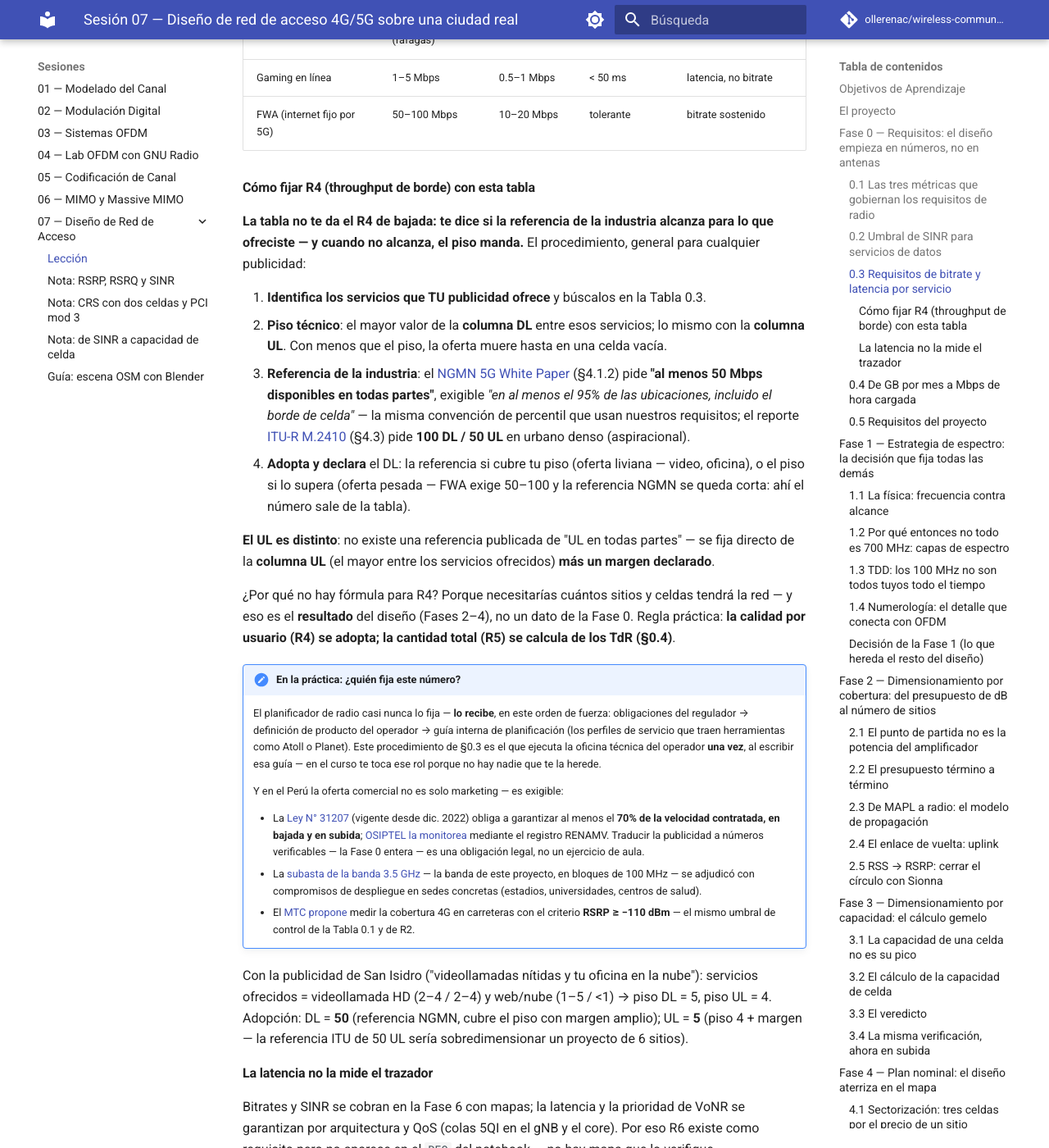
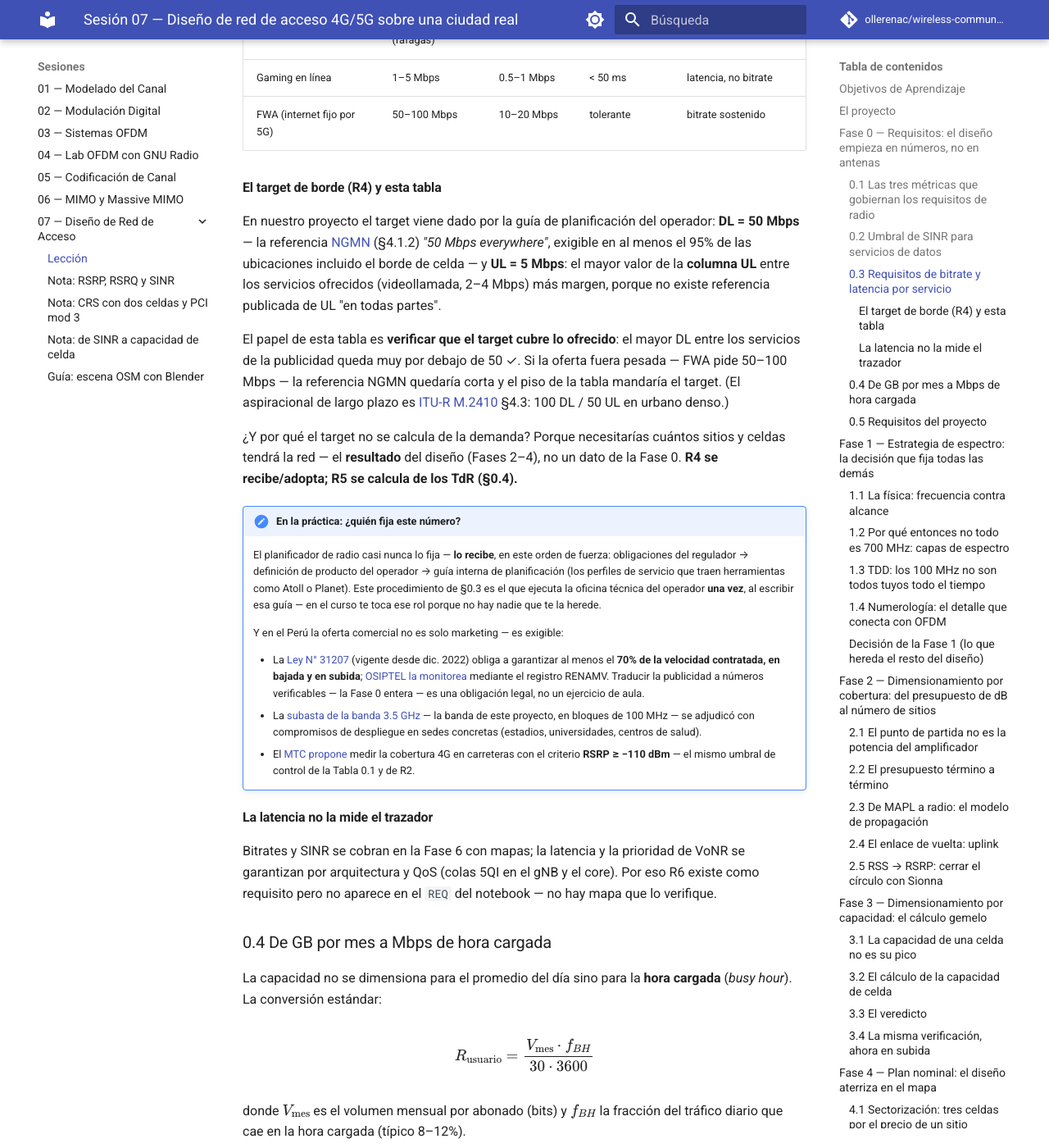
Before and after one commit to ollerenac/wireless-communication-systems, an MkDocs documentation site: the page built from docs/sessions/07-network-design/index.md, in a window 1280 px wide and 1400 px high, scrolled down 4534 px. Shown: the whole window at 82% size. Built offline with MkDocs 1.6.1 and Material for MkDocs 9.7.7, drawn with Linux system fonts in a browser that asks for light colours; comment, search, counter and statistics services are not loaded.

Commit message:
refactor(07-network-design): compress §0.3 R4 to three paragraphs
- 4-step procedure and worked example removed — with the TdR-given target
  (option B) nobody executes that procedure in the course; the 'En la
  práctica' note already covers who writes the guideline
- What remains: the given target (DL 50 = NGMN ref, UL 5 = max UL column
  + margin), the table's actual role (verify the target covers the offer;
  heavy offers like FWA flip it), and the one-line no-formula rationale
- District mention dropped from the section

Co-Authored-By: Claude Fable 5 <noreply@anthropic.com>
Claude-Session: https://claude.ai/code/session_01DwhbKVUZCFgUhxaWRkBL6Y

```diff
--- a/docs/sessions/07-network-design/index.md
+++ b/docs/sessions/07-network-design/index.md
@@ -214,38 +214,29 @@ típicos de planificación:
 | Gaming en línea | 1–5 Mbps | 0.5–1 Mbps | < 50 ms | latencia, no bitrate |
 | FWA (internet fijo por 5G) | 50–100 Mbps | 10–20 Mbps | tolerante | bitrate sostenido |
 
-#### Cómo fijar R4 (throughput de borde) con esta tabla
+#### El target de borde (R4) y esta tabla
 
-**La tabla no te da el R4 de bajada: te dice si la referencia de la
-industria alcanza para lo que ofreciste — y cuando no alcanza, el piso
-manda.** El procedimiento, general para cualquier publicidad:
+En nuestro proyecto el target viene dado por la guía de planificación
+del operador: **DL = 50 Mbps** — la referencia
+[NGMN](https://www.ngmn.org/wp-content/uploads/NGMN_5G_White_Paper_V1_0.pdf)
+(§4.1.2) *"50 Mbps everywhere"*, exigible en al menos el 95% de las
+ubicaciones incluido el borde de celda — y **UL = 5 Mbps**: el mayor
+valor de la **columna UL** entre los servicios ofrecidos (videollamada,
+2–4 Mbps) más margen, porque no existe referencia publicada de UL "en
+todas partes".
 
-1. **Identifica los servicios que TU publicidad ofrece** y búscalos en
-   la Tabla 0.3.
-2. **Piso técnico**: el mayor valor de la **columna DL** entre esos
-   servicios; lo mismo con la **columna UL**. Con menos que el piso, la
-   oferta muere hasta en una celda vacía.
-3. **Referencia de la industria**: el
-   [NGMN 5G White Paper](https://www.ngmn.org/wp-content/uploads/NGMN_5G_White_Paper_V1_0.pdf)
-   (§4.1.2) pide **"al menos 50 Mbps disponibles en todas partes"**,
-   exigible *"en al menos el 95% de las ubicaciones, incluido el borde
-   de celda"* — la misma convención de percentil que usan nuestros
-   requisitos; el reporte
-   [ITU-R M.2410](https://www.itu.int/dms_pub/itu-r/opb/rep/R-REP-M.2410-2017-PDF-E.pdf)
-   (§4.3) pide **100 DL / 50 UL** en urbano denso (aspiracional).
-4. **Adopta y declara** el DL: la referencia si cubre tu piso (oferta
-   liviana — video, oficina), o el piso si lo supera (oferta pesada —
-   FWA exige 50–100 y la referencia NGMN se queda corta: ahí el número
-   sale de la tabla).
+El papel de esta tabla es **verificar que el target cubre lo ofrecido**:
+el mayor DL entre los servicios de la publicidad queda muy por debajo de
+50 ✓. Si la oferta fuera pesada — FWA pide 50–100 Mbps — la referencia
+NGMN quedaría corta y el piso de la tabla mandaría el target. (El
+aspiracional de largo plazo es
+[ITU-R M.2410](https://www.itu.int/dms_pub/itu-r/opb/rep/R-REP-M.2410-2017-PDF-E.pdf)
+§4.3: 100 DL / 50 UL en urbano denso.)
 
-**El UL es distinto**: no existe una referencia publicada de "UL en
-todas partes" — se fija directo de la **columna UL** (el mayor entre
-los servicios ofrecidos) **más un margen declarado**.
-
-¿Por qué no hay fórmula para R4? Porque necesitarías cuántos sitios y
-celdas tendrá la red — y eso es el **resultado** del diseño (Fases
-2–4), no un dato de la Fase 0. Regla práctica: **la calidad por usuario
-(R4) se adopta; la cantidad total (R5) se calcula de los TdR (§0.4)**.
+¿Y por qué el target no se calcula de la demanda? Porque necesitarías
+cuántos sitios y celdas tendrá la red — el **resultado** del diseño
+(Fases 2–4), no un dato de la Fase 0. **R4 se recibe/adopta; R5 se
+calcula de los TdR (§0.4).**
 
 !!! note "En la práctica: ¿quién fija este número?"
 
@@ -273,13 +264,6 @@ celdas tendrá la red — y eso es el **resultado** del diseño (Fases
     - El [MTC propone](https://mobiletime.la/noticias/03/08/2026/peru-cobertura-movil-carreteras/)
       medir la cobertura 4G en carreteras con el criterio **RSRP ≥ −110
       dBm** — el mismo umbral de control de la Tabla 0.1 y de R2.
-
-Con la publicidad de San Isidro ("videollamadas nítidas y tu oficina
-en la nube"): servicios ofrecidos = videollamada HD (2–4 / 2–4) y
-web/nube (1–5 / <1) → piso DL = 5, piso UL = 4. Adopción: DL = **50**
-(referencia NGMN, cubre el piso con margen amplio); UL = **5** (piso 4
-+ margen — la referencia ITU de 50 UL sería sobredimensionar un
-proyecto de 6 sitios).
 
 #### La latencia no la mide el trazador
 
```
